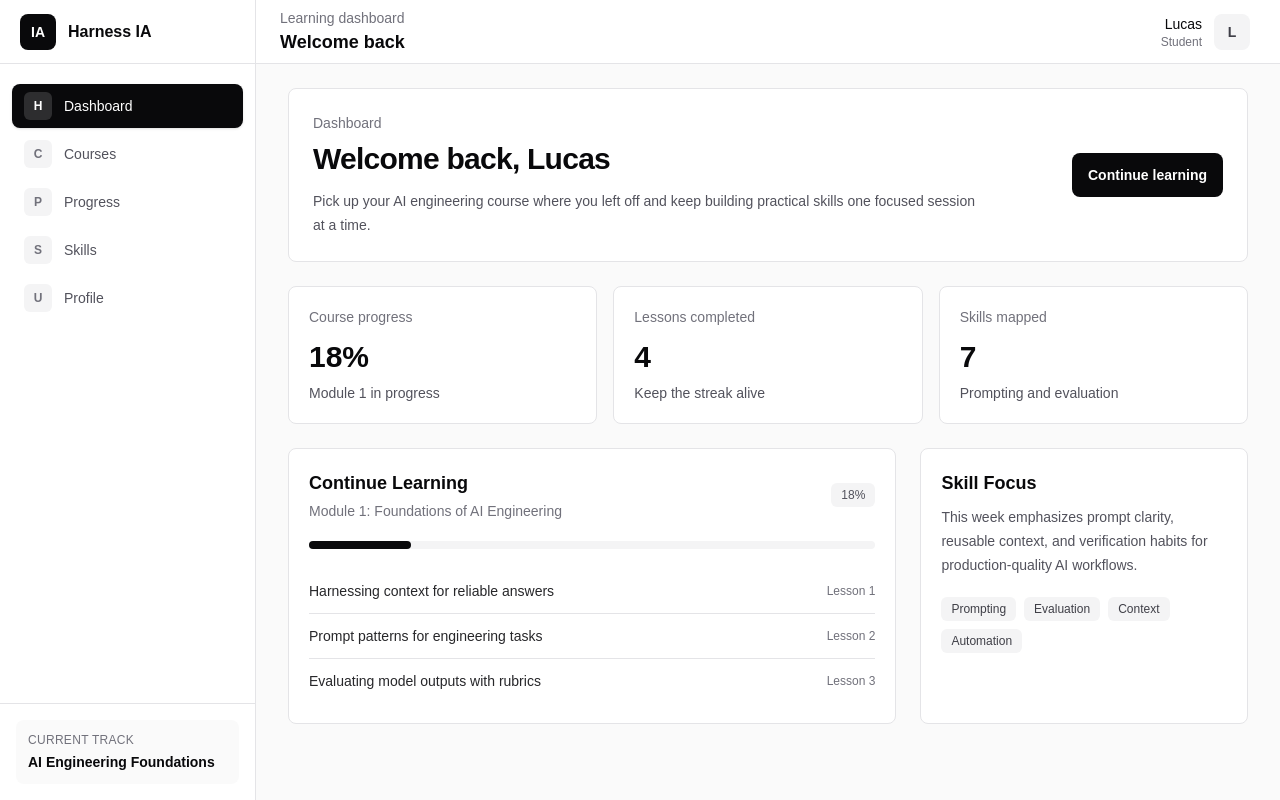
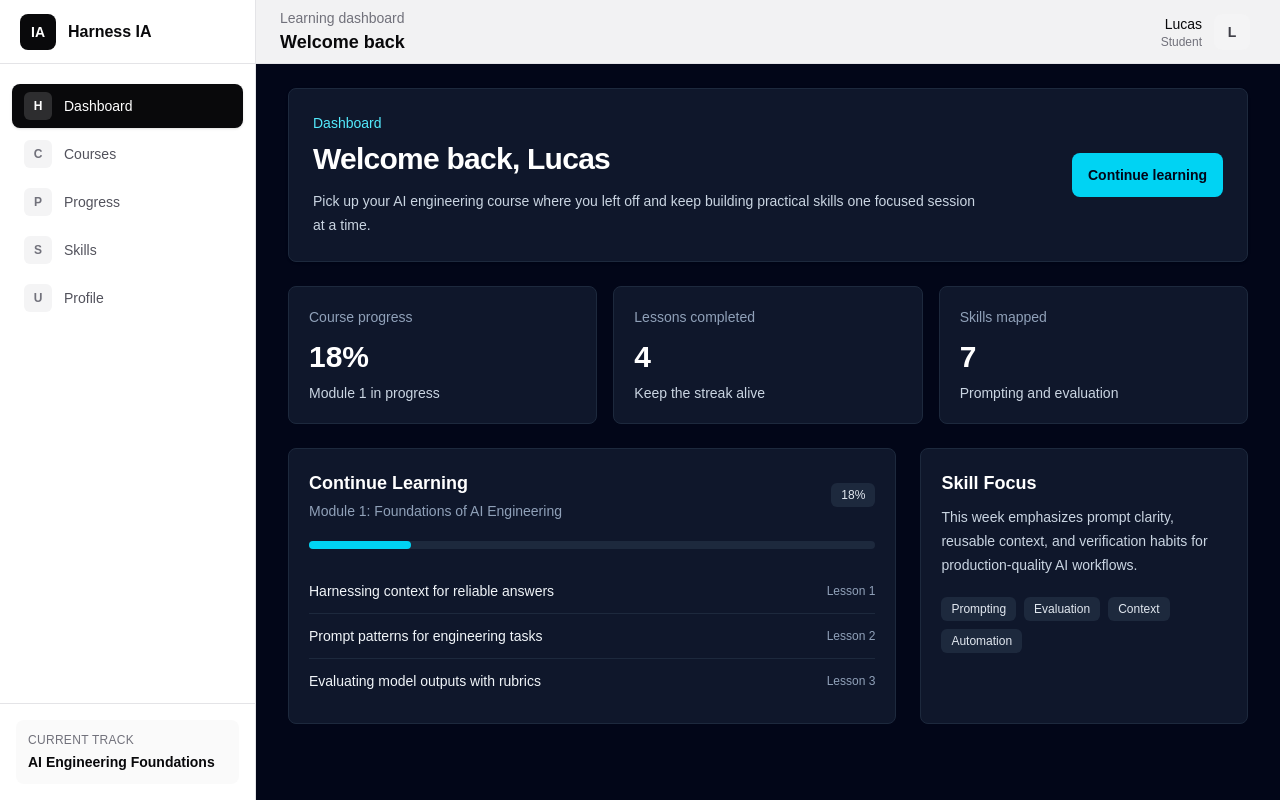
Before and after one commit to luucasrod/harness-ia, a Next.js app: page /dashboard in a window 1280 px wide. Built offline with nearby package versions, Linux system fonts and the light colour scheme.

Commit message:
feat(ui): add dashboard shell navigation

```diff
--- a/app/(dashboard)/dashboard/page.tsx
+++ b/app/(dashboard)/dashboard/page.tsx
@@ -13,16 +13,14 @@ const nextLessons = [
 export default function DashboardPage() {
   return (
     <div className="space-y-6">
-      <section className="rounded-lg border border-zinc-200 bg-white p-5 dark:border-zinc-800 dark:bg-zinc-900 sm:p-6">
+      <section className="rounded-lg border border-slate-800 bg-slate-900 p-5 shadow-sm sm:p-6">
         <div className="flex flex-col gap-5 lg:flex-row lg:items-center lg:justify-between">
           <div>
-            <p className="text-sm font-medium text-zinc-500 dark:text-zinc-400">
-              Dashboard
-            </p>
-            <h2 className="mt-2 text-2xl font-semibold tracking-tight text-zinc-950 dark:text-zinc-50 sm:text-3xl">
+            <p className="text-sm font-medium text-cyan-300">Dashboard</p>
+            <h2 className="mt-2 text-2xl font-semibold tracking-tight text-white sm:text-3xl">
               Welcome back, Lucas
             </h2>
-            <p className="mt-3 max-w-2xl text-sm leading-6 text-zinc-600 dark:text-zinc-300">
+            <p className="mt-3 max-w-2xl text-sm leading-6 text-slate-300">
               Pick up your AI engineering course where you left off and keep
               building practical skills one focused session at a time.
             </p>
@@ -30,7 +28,7 @@ export default function DashboardPage() {
 
           <a
             href="/dashboard/courses"
-            className="inline-flex h-11 items-center justify-center rounded-lg bg-zinc-950 px-4 text-sm font-semibold text-white transition-colors hover:bg-zinc-800 dark:bg-zinc-100 dark:text-zinc-950 dark:hover:bg-zinc-200"
+            className="inline-flex h-11 items-center justify-center rounded-lg bg-cyan-400 px-4 text-sm font-semibold text-slate-950 transition-colors hover:bg-cyan-300"
           >
             Continue learning
           </a>
@@ -41,51 +39,47 @@ export default function DashboardPage() {
         {stats.map((stat) => (
           <div
             key={stat.label}
-            className="rounded-lg border border-zinc-200 bg-white p-5 dark:border-zinc-800 dark:bg-zinc-900"
+            className="rounded-lg border border-slate-800 bg-slate-900 p-5"
           >
-            <p className="text-sm font-medium text-zinc-500 dark:text-zinc-400">
-              {stat.label}
-            </p>
-            <p className="mt-3 text-3xl font-semibold text-zinc-950 dark:text-zinc-50">
+            <p className="text-sm font-medium text-slate-400">{stat.label}</p>
+            <p className="mt-3 text-3xl font-semibold text-white">
               {stat.value}
             </p>
-            <p className="mt-2 text-sm text-zinc-600 dark:text-zinc-300">
-              {stat.detail}
-            </p>
+            <p className="mt-2 text-sm text-slate-300">{stat.detail}</p>
           </div>
         ))}
       </section>
 
       <section className="grid gap-6 lg:grid-cols-[1.3fr_0.7fr]">
-        <div className="rounded-lg border border-zinc-200 bg-white p-5 dark:border-zinc-800 dark:bg-zinc-900">
+        <div className="rounded-lg border border-slate-800 bg-slate-900 p-5">
           <div className="flex items-center justify-between gap-4">
             <div>
-              <h3 className="text-lg font-semibold text-zinc-950 dark:text-zinc-50">
+              <h3 className="text-lg font-semibold text-white">
                 Continue Learning
               </h3>
-              <p className="mt-1 text-sm text-zinc-500 dark:text-zinc-400">
+              <p className="mt-1 text-sm text-slate-400">
                 Module 1: Foundations of AI Engineering
               </p>
             </div>
-            <span className="rounded-md bg-zinc-100 px-2.5 py-1 text-xs font-medium text-zinc-600 dark:bg-zinc-800 dark:text-zinc-300">
+            <span className="rounded-md bg-slate-800 px-2.5 py-1 text-xs font-medium text-slate-200">
               18%
             </span>
           </div>
 
-          <div className="mt-5 h-2 rounded-full bg-zinc-100 dark:bg-zinc-800">
-            <div className="h-2 w-[18%] rounded-full bg-zinc-950 dark:bg-zinc-100" />
+          <div className="mt-5 h-2 rounded-full bg-slate-800">
+            <div className="h-2 w-[18%] rounded-full bg-cyan-400" />
           </div>
 
-          <ul className="mt-5 divide-y divide-zinc-200 dark:divide-zinc-800">
+          <ul className="mt-5 divide-y divide-slate-800">
             {nextLessons.map((lesson, index) => (
               <li
                 key={lesson}
                 className="flex items-center justify-between gap-4 py-3"
               >
-                <span className="text-sm font-medium text-zinc-800 dark:text-zinc-100">
+                <span className="text-sm font-medium text-slate-100">
                   {lesson}
                 </span>
-                <span className="text-xs text-zinc-500 dark:text-zinc-400">
+                <span className="text-xs text-slate-400">
                   Lesson {index + 1}
                 </span>
               </li>
@@ -93,11 +87,9 @@ export default function DashboardPage() {
           </ul>
         </div>
 
-        <div className="rounded-lg border border-zinc-200 bg-white p-5 dark:border-zinc-800 dark:bg-zinc-900">
-          <h3 className="text-lg font-semibold text-zinc-950 dark:text-zinc-50">
-            Skill Focus
-          </h3>
-          <p className="mt-2 text-sm leading-6 text-zinc-600 dark:text-zinc-300">
+        <div className="rounded-lg border border-slate-800 bg-slate-900 p-5">
+          <h3 className="text-lg font-semibold text-white">Skill Focus</h3>
+          <p className="mt-2 text-sm leading-6 text-slate-300">
             This week emphasizes prompt clarity, reusable context, and
             verification habits for production-quality AI workflows.
           </p>
@@ -106,7 +98,7 @@ export default function DashboardPage() {
               (skill) => (
                 <span
                   key={skill}
-                  className="rounded-md bg-zinc-100 px-2.5 py-1 text-xs font-medium text-zinc-700 dark:bg-zinc-800 dark:text-zinc-200"
+                  className="rounded-md bg-slate-800 px-2.5 py-1 text-xs font-medium text-slate-200"
                 >
                   {skill}
                 </span>
--- a/app/middleware.ts
+++ b/app/middleware.ts
@@ -14,14 +14,15 @@ function hasSessionCookie(request: NextRequest) {
 }
 
 export function middleware(request: NextRequest) {
-  if (hasSessionCookie(request)) {
-    return NextResponse.next();
+  const { pathname } = request.nextUrl;
+
+  if (pathname.startsWith("/dashboard") && !hasSessionCookie(request)) {
+    const loginUrl = new URL("/auth/login", request.url);
+    loginUrl.searchParams.set("next", pathname);
+    return NextResponse.redirect(loginUrl);
   }
 
-  const loginUrl = new URL("/auth/login", request.url);
-  loginUrl.searchParams.set("callbackUrl", request.nextUrl.pathname);
-
-  return NextResponse.redirect(loginUrl);
+  return NextResponse.next();
 }
 
 export const config = {
--- a/components/DashboardShell.tsx
+++ b/components/DashboardShell.tsx
@@ -12,12 +12,9 @@ export default function DashboardShell({ children }: DashboardShellProps) {
   const [sidebarOpen, setSidebarOpen] = useState(false);
 
   return (
-    <div className="min-h-screen bg-zinc-50 text-zinc-950 dark:bg-zinc-950 dark:text-zinc-50">
-      <div className="flex min-h-screen">
-        <Sidebar
-          isOpen={sidebarOpen}
-          onClose={() => setSidebarOpen(false)}
-        />
+    <div className="min-h-screen bg-slate-950 text-slate-100">
+      <div className="grid min-h-screen sm:grid-cols-[16rem_1fr]">
+        <Sidebar isOpen={sidebarOpen} onClose={() => setSidebarOpen(false)} />
 
         <div className="flex min-w-0 flex-1 flex-col">
           <TopNav onMenuClick={() => setSidebarOpen(true)} />
```
Also changed, not shown: app/(dashboard)/layout.tsx (+6 -1 lines).
